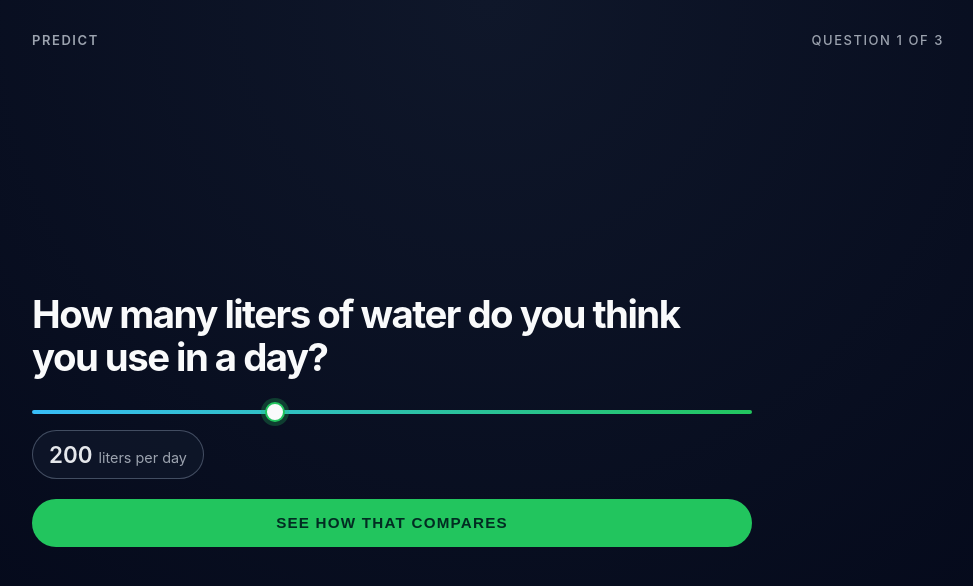
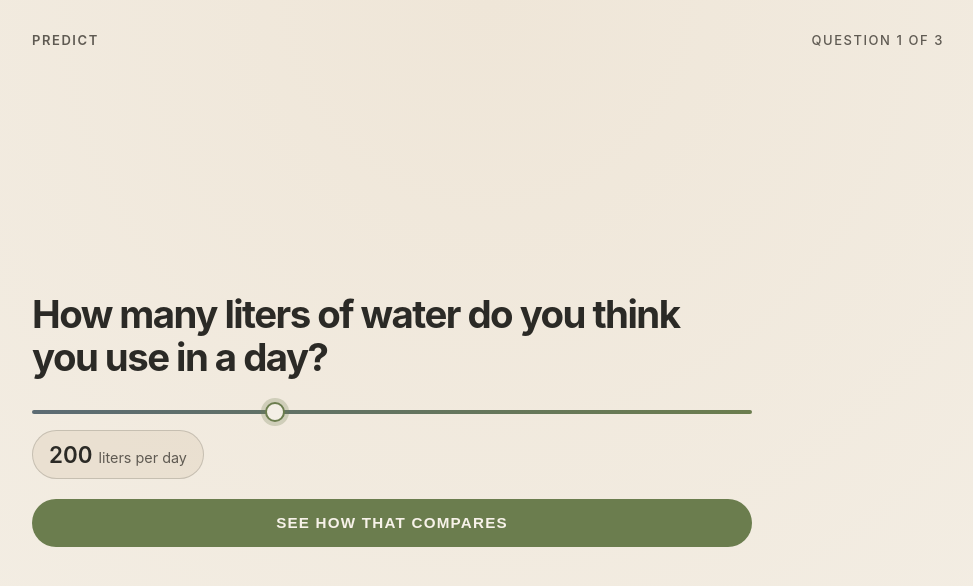
Before and after one commit to esanchezmex/DeeplyHumanHackathon, a Next.js app: page / in a window 1280 px wide. Shown: the top 586 px of the page, without its empty margins (152-1125 px from the left). Built offline with nearby package versions, Linux system fonts and the light colour scheme.

Commit message:
Appliedan Earth Minimal (human + grounded) vibe palette.

```diff
--- a/src/app/globals.css
+++ b/src/app/globals.css
@@ -1,12 +1,55 @@
+/* Earth Minimal (human + grounded)
+   Goal: calmness without boredom, intensity without aggression. */
 :root {
-  --background: #ffffff;
-  --foreground: #171717;
+  /* Core surfaces */
+  --color-bg: #f4efe6; /* sand */
+  --color-surface: #efe6d8; /* stone */
+  --color-surface-2: #e7dccb; /* deeper stone */
+
+  /* Typography */
+  --color-text: #2b2a26; /* charcoal-brown */
+  --color-text-muted: #5f5a52; /* warm muted */
+
+  /* Lines + shadows */
+  --color-border: rgba(43, 42, 38, 0.18);
+  --shadow-soft: 0 18px 45px rgba(43, 42, 38, 0.14);
+
+  /* Accents */
+  --color-accent: #6b7d4e; /* olive */
+  --color-accent-2: #5c6b73; /* slate */
+  --color-accent-contrast: #f7f2e9;
+
+  /* Signals */
+  --color-signal: #c4634a; /* terracotta */
+  --color-signal-contrast: #fff6f1;
+
+  /* Back-compat with existing app vars */
+  --background: var(--color-bg);
+  --foreground: var(--color-text);
 }
 
 @media (prefers-color-scheme: dark) {
   :root {
-    --background: #0a0a0a;
-    --foreground: #ededed;
+    /* Earth Minimal (dark) */
+    --color-bg: #141311; /* deep charcoal */
+    --color-surface: #1b1916;
+    --color-surface-2: #24201b;
+
+    --color-text: #f1ede6;
+    --color-text-muted: #b8b0a5;
+
+    --color-border: rgba(241, 237, 230, 0.16);
+    --shadow-soft: 0 18px 45px rgba(0, 0, 0, 0.45);
+
+    --color-accent: #8fa06b; /* lifted olive */
+    --color-accent-2: #93a2aa; /* lifted slate */
+    --color-accent-contrast: #151311;
+
+    --color-signal: #d07a61; /* lifted terracotta */
+    --color-signal-contrast: #151311;
+
+    --background: var(--color-bg);
+    --foreground: var(--color-text);
   }
 }
 
--- a/src/components/QuestionScreens.module.css
+++ b/src/components/QuestionScreens.module.css
@@ -5,8 +5,8 @@
   display: flex;
   align-items: stretch;
   justify-content: center;
-  background: radial-gradient(circle at top, #0f172a, #020617);
-  color: #e5e7eb;
+  background: radial-gradient(circle at top, var(--color-surface), var(--color-bg));
+  color: var(--color-text);
 }
 
 .inner {
@@ -25,7 +25,7 @@
   font-size: 13px;
   letter-spacing: 0.12em;
   text-transform: uppercase;
-  color: #9ca3af;
+  color: var(--color-text-muted);
 }
 
 .stepLabel {
@@ -49,7 +49,7 @@
   font-size: clamp(2.1rem, 3vw, 2.8rem);
   line-height: 1.1;
   letter-spacing: -0.04em;
-  color: #f9fafb;
+  color: var(--color-text);
 }
 
 .form {
@@ -69,7 +69,7 @@
   appearance: none;
   height: 4px;
   border-radius: 999px;
-  background: linear-gradient(90deg, #38bdf8, #22c55e);
+  background: linear-gradient(90deg, var(--color-accent-2), var(--color-accent));
   outline: none;
 }
 
@@ -78,28 +78,28 @@
   width: 20px;
   height: 20px;
   border-radius: 999px;
-  background: #f9fafb;
-  border: 2px solid #22c55e;
+  background: var(--color-bg);
+  border: 2px solid var(--color-accent);
   cursor: pointer;
-  box-shadow: 0 0 0 4px rgba(34, 197, 94, 0.25);
+  box-shadow: 0 0 0 4px color-mix(in srgb, var(--color-accent) 26%, transparent);
 }
 
 .slider::-moz-range-thumb {
   width: 20px;
   height: 20px;
   border-radius: 999px;
-  background: #f9fafb;
-  border: 2px solid #22c55e;
+  background: var(--color-bg);
+  border: 2px solid var(--color-accent);
   cursor: pointer;
-  box-shadow: 0 0 0 4px rgba(34, 197, 94, 0.25);
+  box-shadow: 0 0 0 4px color-mix(in srgb, var(--color-accent) 26%, transparent);
 }
 
 .valueBubble {
   align-self: flex-start;
   padding: 10px 16px;
   border-radius: 999px;
-  background: rgba(15, 23, 42, 0.85);
-  border: 1px solid rgba(148, 163, 184, 0.4);
+  background: color-mix(in srgb, var(--color-surface-2) 72%, transparent);
+  border: 1px solid var(--color-border);
   display: inline-flex;
   align-items: baseline;
   gap: 6px;
@@ -108,17 +108,17 @@
 .valueNumber {
   font-size: 1.4rem;
   font-weight: 600;
-  color: #e5e7eb;
+  color: var(--color-text);
 }
 
 .valueUnits {
   font-size: 0.9rem;
-  color: #9ca3af;
+  color: var(--color-text-muted);
 }
 
 .validation {
   font-size: 0.85rem;
-  color: #f97373;
+  color: var(--color-signal);
 }
 
 .primaryButton,
@@ -139,12 +139,12 @@
 }
 
 .primaryButton {
-  background: #22c55e;
-  color: #022c22;
+  background: var(--color-accent);
+  color: var(--color-accent-contrast);
 }
 
 .primaryButton:hover:not(:disabled) {
-  background: #16a34a;
+  background: color-mix(in srgb, var(--color-accent) 86%, black);
   transform: translateY(-1px);
 }
 
@@ -155,21 +155,21 @@
 
 .secondaryButton {
   background: transparent;
-  border-color: rgba(148, 163, 184, 0.7);
-  color: #e5e7eb;
+  border-color: var(--color-border);
+  color: var(--color-text);
 }
 
 .secondaryButton:hover {
-  background: rgba(15, 23, 42, 0.8);
+  background: color-mix(in srgb, var(--color-surface) 70%, transparent);
   transform: translateY(-1px);
 }
 
 .chartCard {
   padding: 18px 18px 20px;
   border-radius: 18px;
-  background: radial-gradient(circle at top left, #0f172a, #020617);
-  border: 1px solid rgba(148, 163, 184, 0.45);
-  box-shadow: 0 18px 45px rgba(15, 23, 42, 0.75);
+  background: radial-gradient(circle at top left, var(--color-surface), var(--color-bg));
+  border: 1px solid var(--color-border);
+  box-shadow: var(--shadow-soft);
 }
 
 .barChart {
@@ -187,14 +187,14 @@
 }
 
 .barLabel {
-  color: #9ca3af;
+  color: var(--color-text-muted);
 }
 
 .barTrack {
   position: relative;
   height: 10px;
   border-radius: 999px;
-  background: rgba(15, 23, 42, 0.95);
+  background: color-mix(in srgb, var(--color-surface-2) 82%, transparent);
   overflow: hidden;
 }
 
@@ -215,17 +215,17 @@
 }
 
 .barGuess {
-  background: linear-gradient(90deg, #38bdf8, #22c55e);
+  background: linear-gradient(90deg, var(--color-accent-2), var(--color-accent));
 }
 
 .barActual {
-  background: linear-gradient(90deg, #f97316, #ef4444);
+  background: linear-gradient(90deg, var(--color-signal), color-mix(in srgb, var(--color-signal) 80%, black));
 }
 
 .barValue {
   font-family: system-ui, -apple-system, BlinkMacSystemFont, "Segoe UI", sans-serif;
   font-weight: 600;
-  color: #e5e7eb;
+  color: var(--color-text);
 }
 
 .contextSection {
@@ -238,18 +238,18 @@
 .contextHeadline {
   font-size: 1.4rem;
   font-weight: 600;
-  color: #facc15;
+  color: var(--color-accent-2);
 }
 
 .contextBody {
   font-size: 0.98rem;
   line-height: 1.5;
-  color: #e5e7eb;
+  color: var(--color-text);
 }
 
 .contextSubtitle {
   font-size: 0.9rem;
-  color: #9ca3af;
+  color: var(--color-text-muted);
 }
 
 .footer {
@@ -268,7 +268,7 @@
   display: flex;
   gap: 16px;
   font-size: 0.85rem;
-  color: #9ca3af;
+  color: var(--color-text-muted);
 }
 
 .legendItem {
@@ -284,11 +284,11 @@
 }
 
 .swatchGuess {
-  background: linear-gradient(90deg, #38bdf8, #22c55e);
+  background: linear-gradient(90deg, var(--color-accent-2), var(--color-accent));
 }
 
 .swatchActual {
-  background: linear-gradient(90deg, #f97316, #ef4444);
+  background: linear-gradient(90deg, var(--color-signal), color-mix(in srgb, var(--color-signal) 80%, black));
 }
 
 .splitBars {
@@ -308,7 +308,7 @@
   position: relative;
   height: 10px;
   border-radius: 999px;
-  background: rgba(15, 23, 42, 0.9);
+  background: color-mix(in srgb, var(--color-surface-2) 82%, transparent);
   overflow: hidden;
 }
 
@@ -333,8 +333,8 @@
 .summaryCard {
   padding: 16px 16px 18px;
   border-radius: 16px;
-  background: rgba(15, 23, 42, 0.9);
-  border: 1px solid rgba(148, 163, 184, 0.5);
+  background: color-mix(in srgb, var(--color-surface) 75%, transparent);
+  border: 1px solid var(--color-border);
   display: flex;
   flex-direction: column;
   gap: 12px;
@@ -342,7 +342,7 @@
 
 .summaryTitle {
   font-size: 0.95rem;
-  color: #e5e7eb;
+  color: var(--color-text);
 }
 
 .summaryChart {
```
